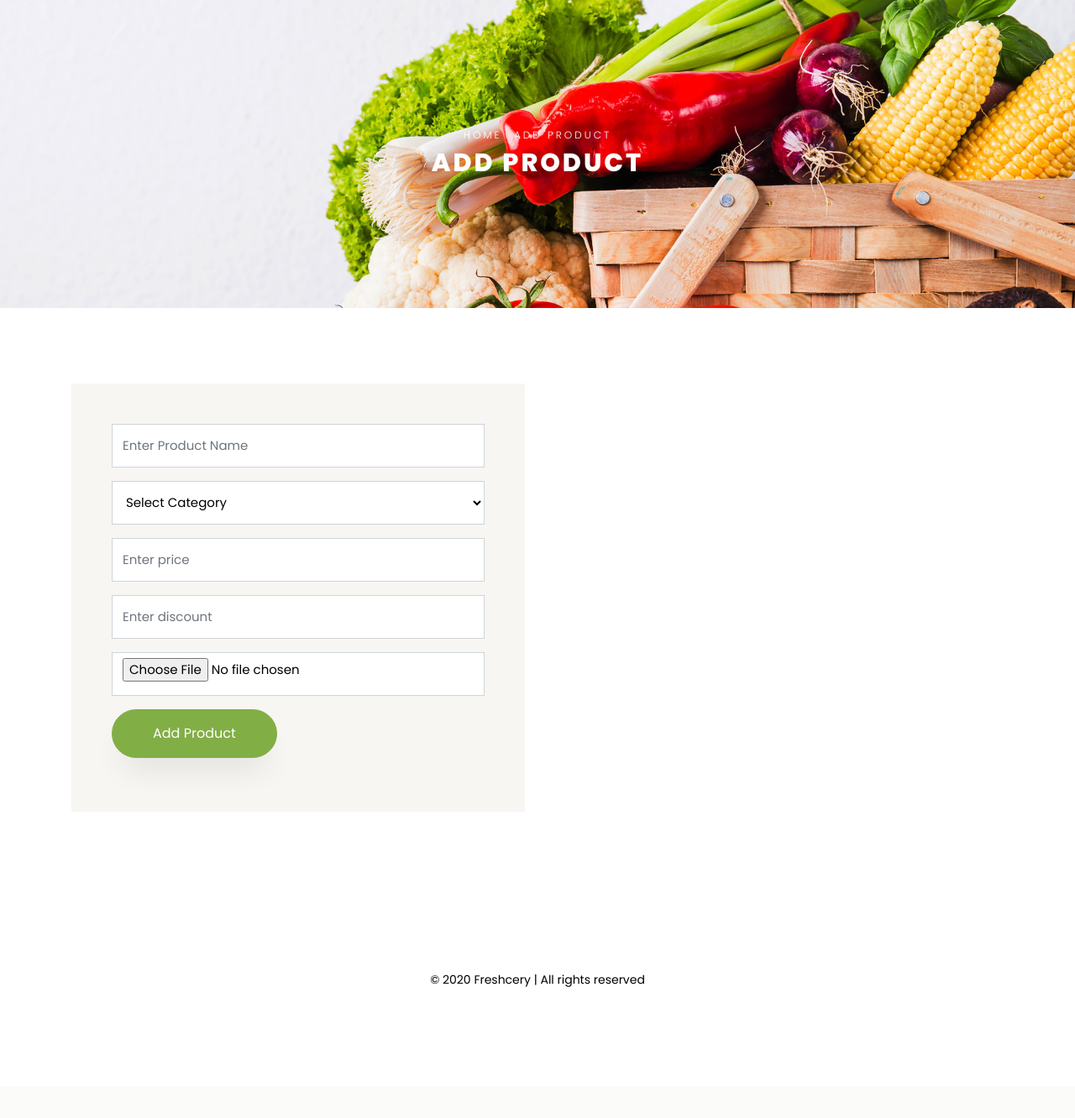
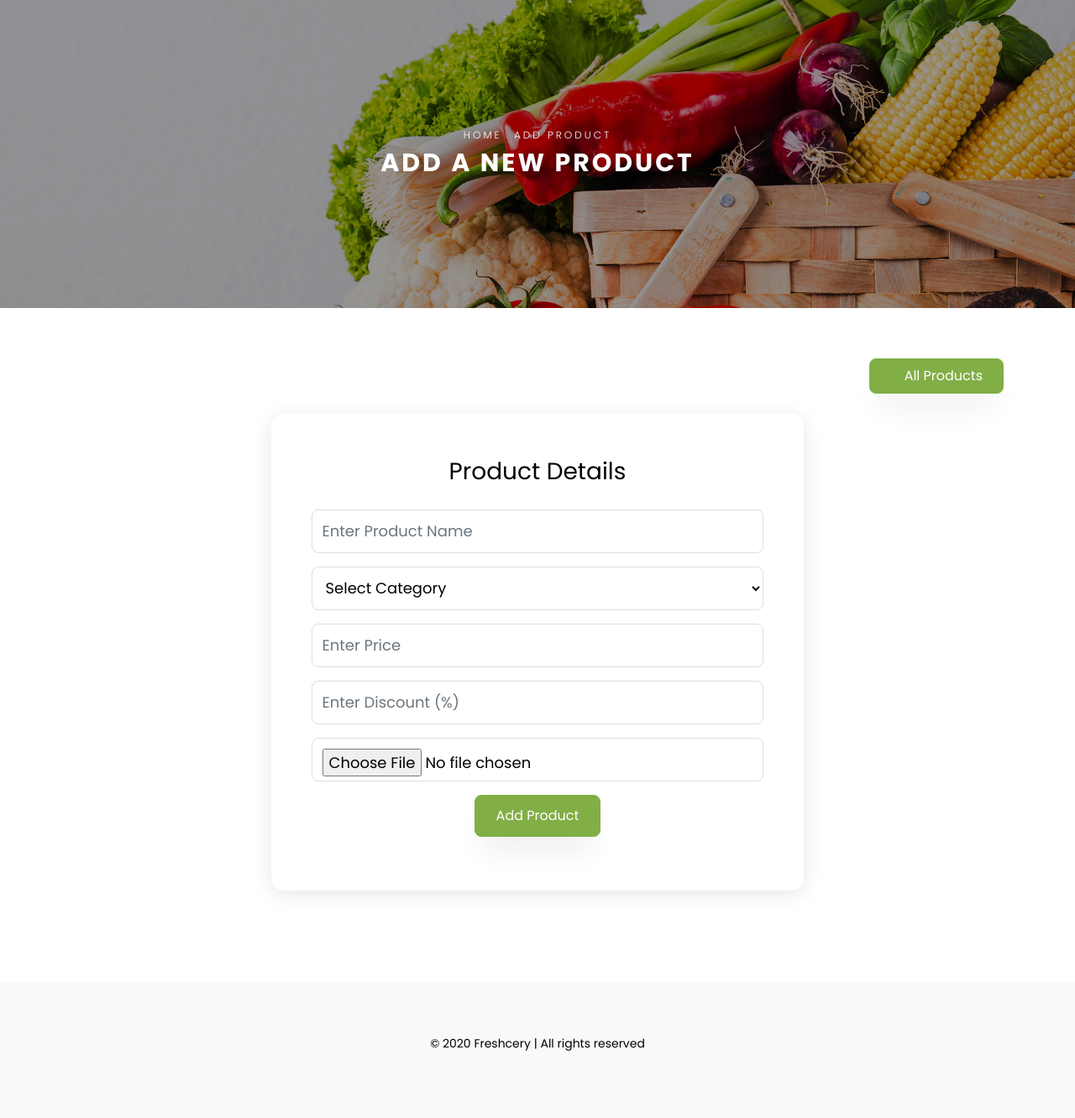
Before and after one commit to KavindyaTharushi/Grocery_Store, a Flask app: template Grocery_store_website/templates/add_product.html in a window 1280 px wide. Shown: the whole page at 84% size. Before the commit the page ends 1176 px from the top, so only its background shows below. Run offline with Flask 3, Linux system fonts and the light colour scheme; the template is opened without the code that fills it: most values are stand-ins (such as "Sample title", 1, 10 or a date in 2020); some libraries are stand-ins or nearby versions; some web fonts are replaced.

Commit message:
add new pages

```diff
--- a/Grocery_store_website/app.py
+++ b/Grocery_store_website/app.py
@@ -8,10 +8,14 @@ import routes.order_routes as order_module
 
 app = Flask(__name__)
 mysql = init_db(app)
-app.config['UPLOAD_FOLDER'] = 'static/uploads'
 
-# Ensure upload folder exists
-os.makedirs(app.config['UPLOAD_FOLDER'], exist_ok=True)
+UPLOAD_FOLDER = os.path.join('static', 'uploads')
+os.makedirs(UPLOAD_FOLDER, exist_ok=True)
+app.config['UPLOAD_FOLDER'] = UPLOAD_FOLDER
+ALLOWED_EXTENSIONS = {'png', 'jpg', 'jpeg', 'gif'}
+
+def allowed_file(filename):
+    return '.' in filename and filename.rsplit('.', 1)[1].lower() in ALLOWED_EXTENSIONS
 
 # Inject the mysql instance into route modules
 product_module.mysql = mysql
@@ -23,6 +27,8 @@ app.register_blueprint(product_module.product_bp)
 app.register_blueprint(customer_module.customer_bp)
 app.register_blueprint(order_module.order_bp)
 
+products = []
+
 @app.route('/add-product', methods=['GET', 'POST'])
 def add_product():
     if request.method == 'POST':
@@ -33,7 +39,7 @@ def add_product():
         image = request.files['image']
 
         filename = None
-        if image:
+        if image and allowed_file(image.filename):
             filename = secure_filename(image.filename)
             image_path = os.path.join(app.config['UPLOAD_FOLDER'], filename)
             image.save(image_path)
@@ -60,5 +66,67 @@ def product_page():
     cur.close()
     return render_template('product.html', products=products)
 
+
+@app.route('/update-product/<int:product_id>', methods=['GET', 'POST'])
+def update_product(product_id):
+    cur = mysql.connection.cursor()
+    cur.execute("SELECT * FROM product WHERE product_id = %s", (product_id,))
+    product = cur.fetchone()
+
+    if not product:
+
+        return redirect(url_for('product_page'))
+
+    if request.method == 'POST':
+        product_name = request.form['name']
+        category = request.form['category']
+        price = request.form['price']
+        discount = request.form['discount']
+        image = request.files['image']
+
+        filename = product['image_url']
+        if image and allowed_file(image.filename):
+            filename = secure_filename(image.filename)
+            image_path = os.path.join(app.config['UPLOAD_FOLDER'], filename)
+            image.save(image_path)
+
+
+        cur.execute("""
+            UPDATE product
+            SET name=%s, category=%s, price=%s, discount=%s, image_url=%s
+            WHERE product_id=%s
+        """, (product_name, category, price, discount, filename, product_id))
+        mysql.connection.commit()
+        cur.close()
+
+
+        return redirect(url_for('product_page'))
+
+    cur.close()
+    return render_template('update_product.html', product=product)
+
+@app.route('/register', methods=['GET', 'POST'])
+def register():
+      if request.method == 'POST':
+        fullname = request.form['name']
+        email = request.form['email']
+        phone = request.form['phone']
+        password = request.form['password']
+        address = request.form['address']
+
+        cur = mysql.connection.cursor()
+        cur.execute("""
+            INSERT INTO customer (name, email, phone, password, address)
+            VALUES (%s, %s, %s, %s, %s)
+        """, (fullname, email, phone,password, address))
+        mysql.connection.commit()
+        cur.close()
+
+        return redirect(url_for('register'))
+
+      return render_template('register.html')
+
+
+
 if __name__ == '__main__':
     app.run(debug=True)
--- a/Grocery_store_website/templates/add_product.html
+++ b/Grocery_store_website/templates/add_product.html
@@ -1,14 +1,12 @@
 <!DOCTYPE html>
 <html lang="en">
 <head>
-    <title>Freshcery | Register</title>
+    <title>Freshcery | Add Product</title>
     <meta charset="utf-8">
     <meta name="viewport" content="width=device-width, initial-scale=1, shrink-to-fit=no">
 
     <!-- Google Fonts -->
-    <link href="https://fonts.googleapis.com/css?family=Poppins:200,300,400,500,600,700,800&display=swap" rel="stylesheet">
-    <link href="https://fonts.googleapis.com/css?family=Lora:400,400i,700,700i&display=swap" rel="stylesheet">
-    <link href="https://fonts.googleapis.com/css?family=Amatic+SC:400,700&display=swap" rel="stylesheet">
+    <link href="https://fonts.googleapis.com/css?family=Poppins:300,400,500,600,700&display=swap" rel="stylesheet">
 
     <!-- CSS from Vegefoods -->
     <link rel="stylesheet" href="{{ url_for('static', filename='css/open-iconic-bootstrap.min.css') }}">
@@ -23,6 +21,71 @@
     <link rel="stylesheet" href="{{ url_for('static', filename='css/flaticon.css') }}">
     <link rel="stylesheet" href="{{ url_for('static', filename='css/icomoon.css') }}">
     <link rel="stylesheet" href="{{ url_for('static', filename='css/style.css') }}">
+
+    <style>
+        /* Hero Overlay */
+        .hero-wrap {
+            position: relative;
+            background-size: cover;
+            background-position: center;
+        }
+        .hero-wrap::after {
+            content: "";
+            position: absolute;
+            top: 0; left: 0;
+            width: 100%; height: 100%;
+            background: rgba(0,0,0,0.4);
+        }
+        .hero-wrap .text-center {
+            position: relative;
+            z-index: 2;
+            color: #fff;
+        }
+
+        /* Form Styling */
+        .contact-form {
+            border-radius: 15px;
+            box-shadow: 0 4px 25px rgba(0,0,0,0.1);
+            background: #fff !important;
+            transition: all 0.3s ease-in-out;
+        }
+        .contact-form:hover {
+            transform: translateY(-3px);
+            box-shadow: 0 8px 30px rgba(0,0,0,0.15);
+        }
+        .form-control {
+            border-radius: 8px;
+            border: 1px solid #ddd;
+            padding: 12px;
+            transition: border-color 0.2s ease-in-out;
+        }
+        .form-control:focus {
+            border-color: #82ae46;
+            box-shadow: 0 0 5px rgba(130,174,70,0.5);
+        }
+        .btn-primary {
+            background: #82ae46;
+            border: none;
+            border-radius: 8px;
+            padding: 12px 25px;
+            transition: background 0.3s ease-in-out;
+        }
+        .btn-primary:hover {
+            background: #6f943b;
+        }
+
+        /* Section Padding Fix */
+        .ftco-section {
+            padding: 60px 0 !important;
+        }
+
+        /* Footer */
+        footer {
+            margin-top: 50px;
+            padding: 20px;
+            background: #f8f9fa;
+        }
+    </style>
 </head>
 
 <body class="goto-here">
@@ -31,23 +94,35 @@
     <div class="hero-wrap hero-bread" style="background-image: url('{{ url_for('static', filename='images/bg_1.jpg') }}')">
         <div class="container">
             <div class="row no-gutters slider-text align-items-center justify-content-center">
-                <div class="col-md-9 ftco-animate text-center">
-                    <p class="breadcrumbs"><span class="mr-2"><a href="{{ url_for('add_product') }}">Home</a></span> <span>Add product</span></p>
-                    <h1 class="mb-0 bread">Add product</h1>
+                <div class="col-md-9 text-center">
+                    <p class="breadcrumbs"><span class="mr-2"><a href="{{ url_for('product_page') }}">Home</a></span> <span>Add Product</span></p>
+                    <h1 class="mb-0 bread">Add a New Product</h1>
                 </div>
             </div>
         </div>
     </div>
 
-    <!-- Register Form Section -->
+    <!-- Add Product Form Section -->
     <section class="ftco-section contact-section">
         <div class="container">
-            <div class="row block-9">
-                <div class="col-md-6 ftco-animate">
-                    <form action="{{ url_for('add_product') }}" method="POST" enctype="multipart/form-data" class="bg-light p-5 contact-form">
+
+            <div class="row mb-4">
+            <div class="col text-right">
+                <a href="{{ url_for('product_page') }}" class="btn btn-primary py-2 px-4">
+                    <i class="ion-ios-add"></i>  All Products
+                </a>
+            </div>
+        </div>
+
+            <div class="row justify-content-center">
+                <div class="col-md-7">
+                    <form action="{{ url_for('add_product') }}" method="POST" enctype="multipart/form-data" class="p-5 contact-form">
+                        <h3 class="mb-4 text-center">Product Details</h3>
+
                         <div class="form-group">
                             <input type="text" class="form-control" name="product_name" placeholder="Enter Product Name" required>
                         </div>
+
                         <div class="form-group">
                             <select class="form-control" name="category" required>
                                 <option value="" disabled selected>Select Category</option>
@@ -56,29 +131,41 @@
                                 <option value="juice">Juice</option>
                             </select>
                         </div>
+
                         <div class="form-group">
-        <input type="tel" class="form-control" name="price" placeholder="Enter price" required>
-    </div>
-    <div class="form-group">
-        <input type="text" class="form-control" name="discount" placeholder="Enter discount" required>
-    </div>
-    <div class="form-group">
-        <input type="file" class="form-control" name="image" accept="image/*" required>
+                            <input type="number" step="0.01" class="form-control" name="price" placeholder="Enter Price" required>
                         </div>
 
                         <div class="form-group">
-        <input type="submit" value="Add Product" class="btn btn-primary py-3 px-5">
+                            <input type="number" step="0.01" class="form-control" name="discount" placeholder="Enter Discount (%)" required>
+                        </div>
+
+                        <div class="form-group">
+                            <input type="file" class="form-control" name="image" accept="image/*" onchange="previewImage(event)"required>
+                        </div>
+
+                        <img id="preview" style="max-width: 100%; margin-top: 10px; display:none;">
+
+                        <div class="form-group text-center">
+                            <input type="submit" value="Add Product" class="btn btn-primary">
                         </div>
                     </form>
-
                 </div>
             </div>
         </div>
     </section>
 
+    <script>
+function previewImage(event) {
+    var preview = document.getElementById('preview');
+    preview.src = URL.createObjectURL(event.target.files[0]);
+    preview.style.display = 'block';
+}
+</script>
+
     <!-- Footer -->
-    <footer class="ftco-footer ftco-section">
-        <div class="container text-center">
+    <footer class="ftco-footer ftco-section text-center">
+        <div class="container">
             <p>&copy; {{ current_year }} Freshcery | All rights reserved</p>
         </div>
     </footer>
@@ -97,8 +184,6 @@
     <script src="{{ url_for('static', filename='js/jquery.animateNumber.min.js') }}"></script>
     <script src="{{ url_for('static', filename='js/bootstrap-datepicker.js') }}"></script>
     <script src="{{ url_for('static', filename='js/scrollax.min.js') }}"></script>
-    <script src="https://maps.googleapis.com/maps/api/js?key=YOUR_API_KEY&sensor=false"></script>
-    <script src="{{ url_for('static', filename='js/google-map.js') }}"></script>
     <script src="{{ url_for('static', filename='js/main.js') }}"></script>
 </body>
 </html>
```
Also changed, not shown: Grocery_store_website/templates/login.html (added, +86 -0 lines), Grocery_store_website/templates/product.html (+18 -18 lines), Grocery_store_website/templates/register.html (added, +96 -0 lines), Grocery_store_website/templates/update_product.html (added, +95 -0 lines), Grocery_store_website/static/uploads/product-10.jpg (added), Grocery_store_website/templates/edit_product.html (deleted). Lines whose indentation alone changed are shown as unchanged.
